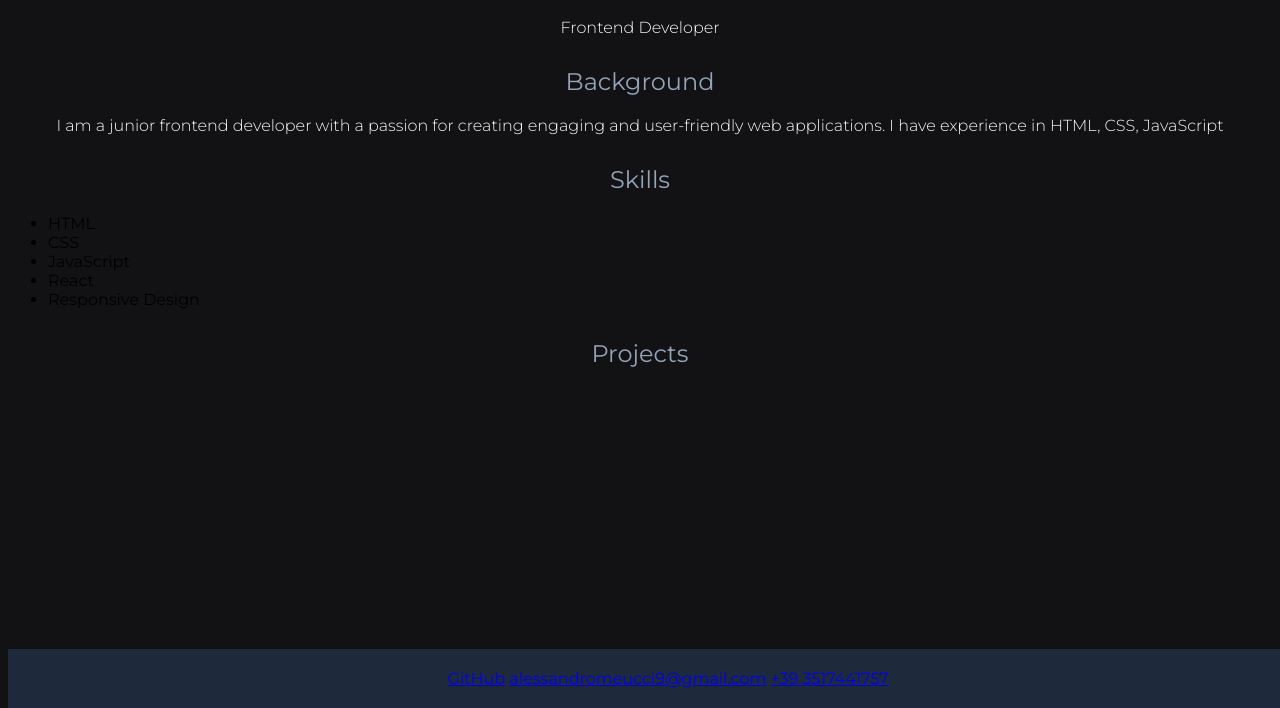
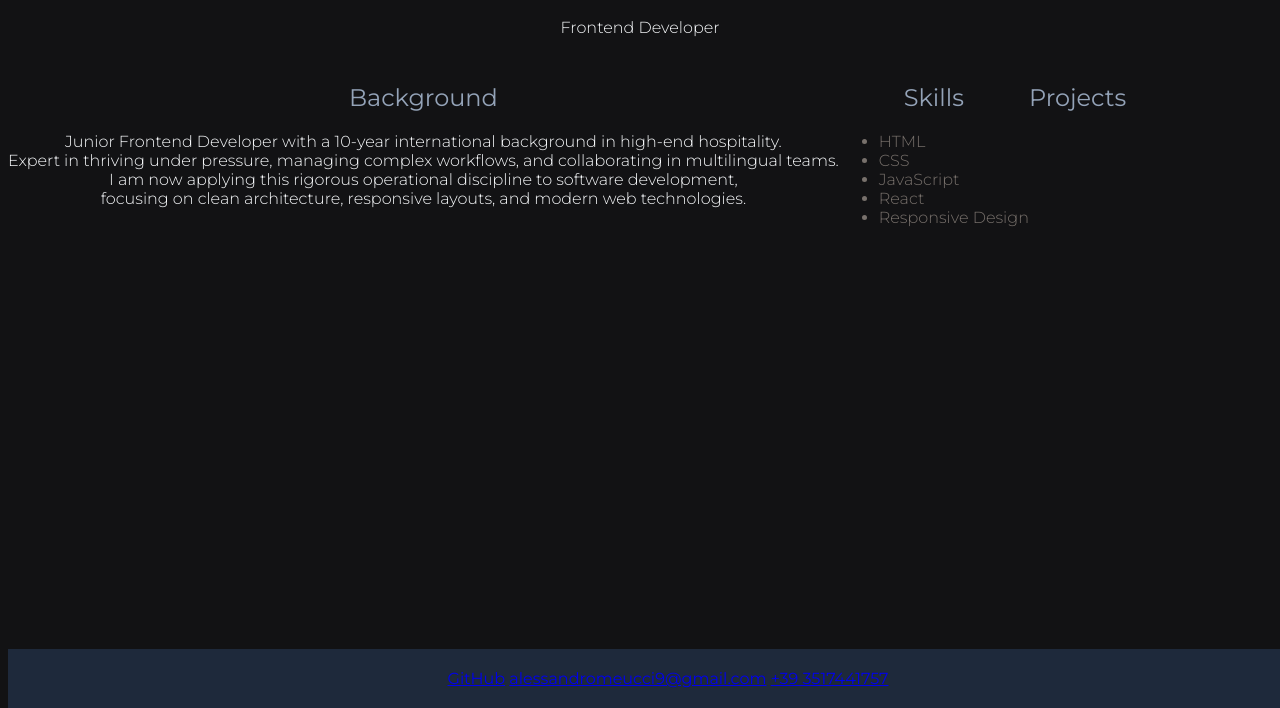
Before and after one commit to meucale/Portfolio, a plain HTML site: page index.html in a window 1280 px wide. Shown: the part 92-800 px from the top of the page. Drawn offline with Linux system fonts and the light colour scheme.

Commit message:
feat: HTML Backgorund Paragraph

```diff
--- a/index.html
+++ b/index.html
@@ -19,12 +19,14 @@
 
     <main>
 <!-- ABOUT -->
-        <section>
+        <section class="main-content">
             <section class="about">
                 <h2>Background</h2>
                 <p>
-                    I am a junior frontend developer with a passion for creating engaging and user-friendly web applications.
-                    I have experience in HTML, CSS, JavaScript
+                    Junior Frontend Developer with a 10-year international background in high-end hospitality. <br>
+                    Expert in thriving under pressure, managing complex workflows, and collaborating in multilingual teams. <br>
+                    I am now applying this rigorous operational discipline to software development, <br>
+                    focusing on clean architecture, responsive layouts, and modern web technologies.
                 </p>
             </section>
 
--- a/style.css
+++ b/style.css
@@ -24,11 +24,11 @@ p {
   margin-top: 10px;
 }
 
-.about {
+.main-content {
   color: #78716C;
   font-weight: 300;
-  text-align: center;
-  margin-top: 20px;
+  display: flex;
+  flex-direction: row;
 }
 
 footer {
```
